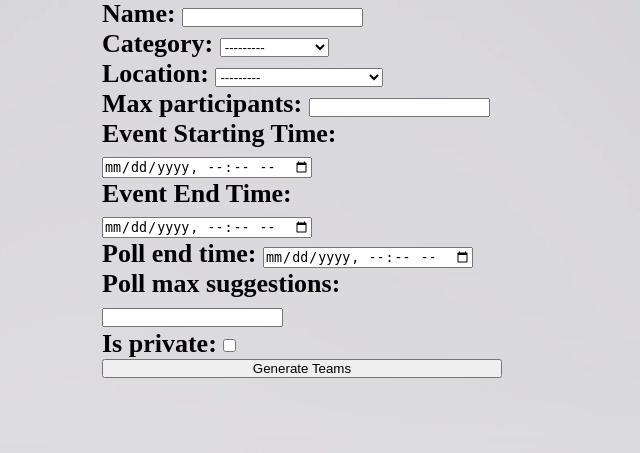
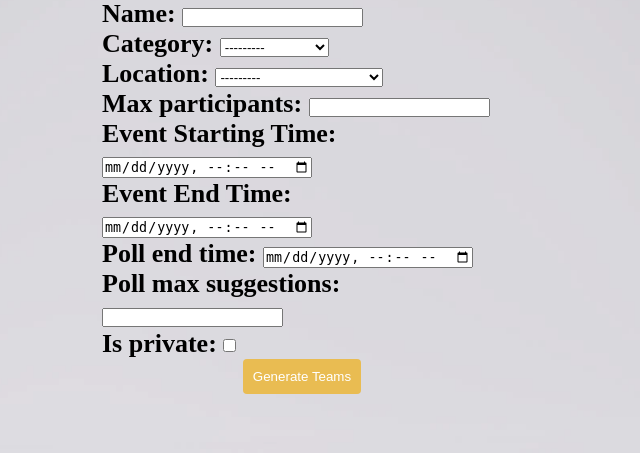
Before and after one commit to rotem2022/FitMeet, a Django app: template event/templates/event/event_info.html in a window 1280 px wide. Shown: the part 300-753 px from the top of the page, without its empty margins (338-978 px from the left). Run offline with Django 4.2, Linux system fonts and the light colour scheme; the template is opened without the code that fills it: values that come from a table or form of the project are taken from there, others are empty; data comes from the database, SQL or seed files in the repository.

Commit message:
update teams table
Signed-off-by: Rotem <rotemchaya@gmail.com>

```diff
--- a/event/templates/event/event_info.html
+++ b/event/templates/event/event_info.html
@@ -14,12 +14,12 @@
 </div>
 {% if event.participants_num > 1 %}
     {% if team1|length == 0 %}
-        <form id="event-form" method="post">
+        <form id="event-form" method="post" >
             {% csrf_token %} {{ form.as_p }}
-            <button type="submit">Generate Teams</button>
+            <button class ="EventButton" type="submit">Generate Teams</button>
         </form>
     {% else %}
-        <div class="teams-table">
+        <div class="form-label">
             <table>
                 <tr>
                     <th>Team 1</th>
```
